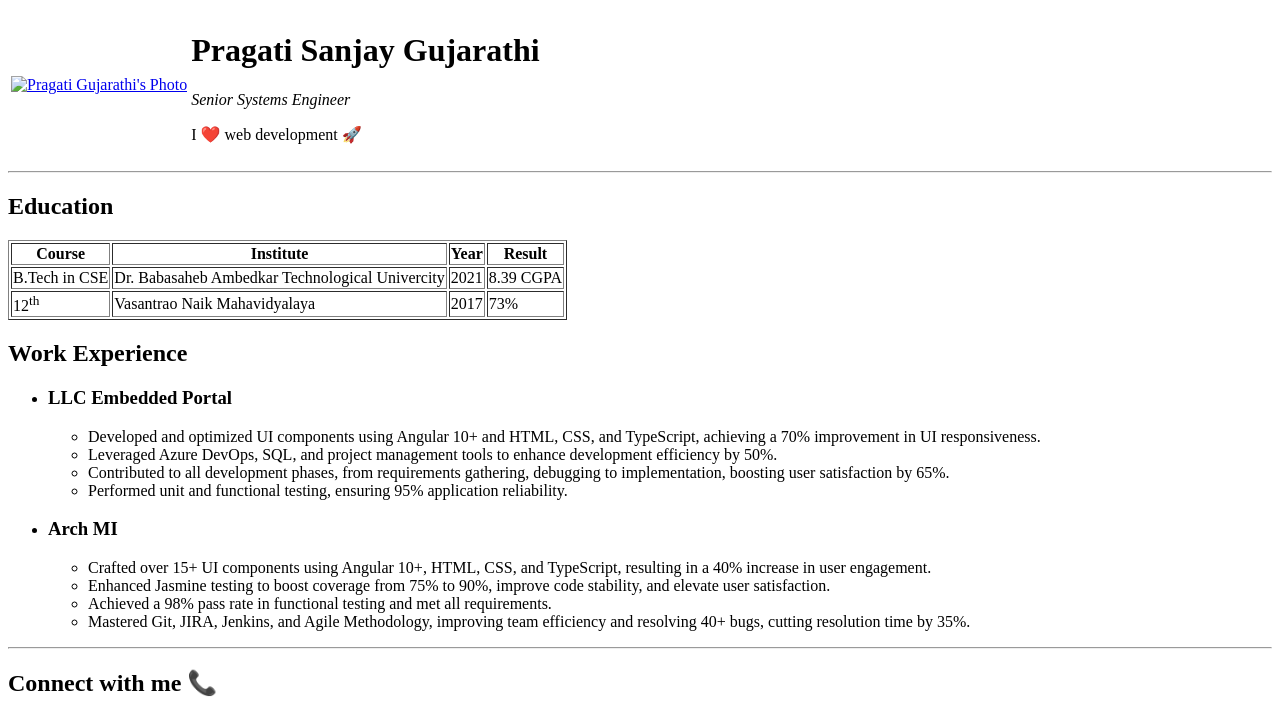
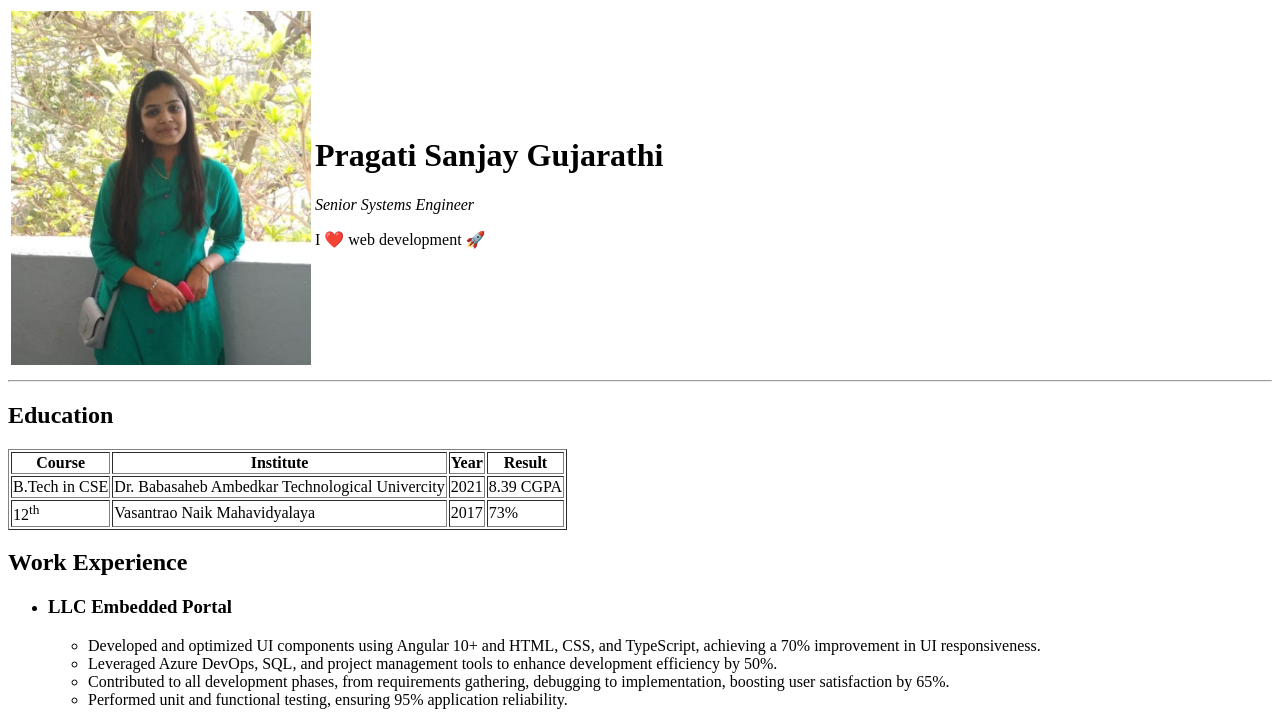
Before and after one commit to pragati-pro/resume, a plain HTML site: page index.html in a window 1280 px wide. Shown: the top 714 px of the page. Drawn offline with Linux system fonts and the light colour scheme.

Commit message:
Updated image link

```diff
--- a/index.html
+++ b/index.html
@@ -12,7 +12,7 @@
     <header>
         <table>
             <tr>
-                <td><a href="#connect-with-me"><img width="300" src="images/profile_pic.jpg"
+                <td><a href="#connect-with-me"><img width="300" src="profile_pic.jpg"
                             alt="Pragati Gujarathi's Photo"></a></td>
                 <td>
                     <h1>Pragati Sanjay Gujarathi</h1>
```
